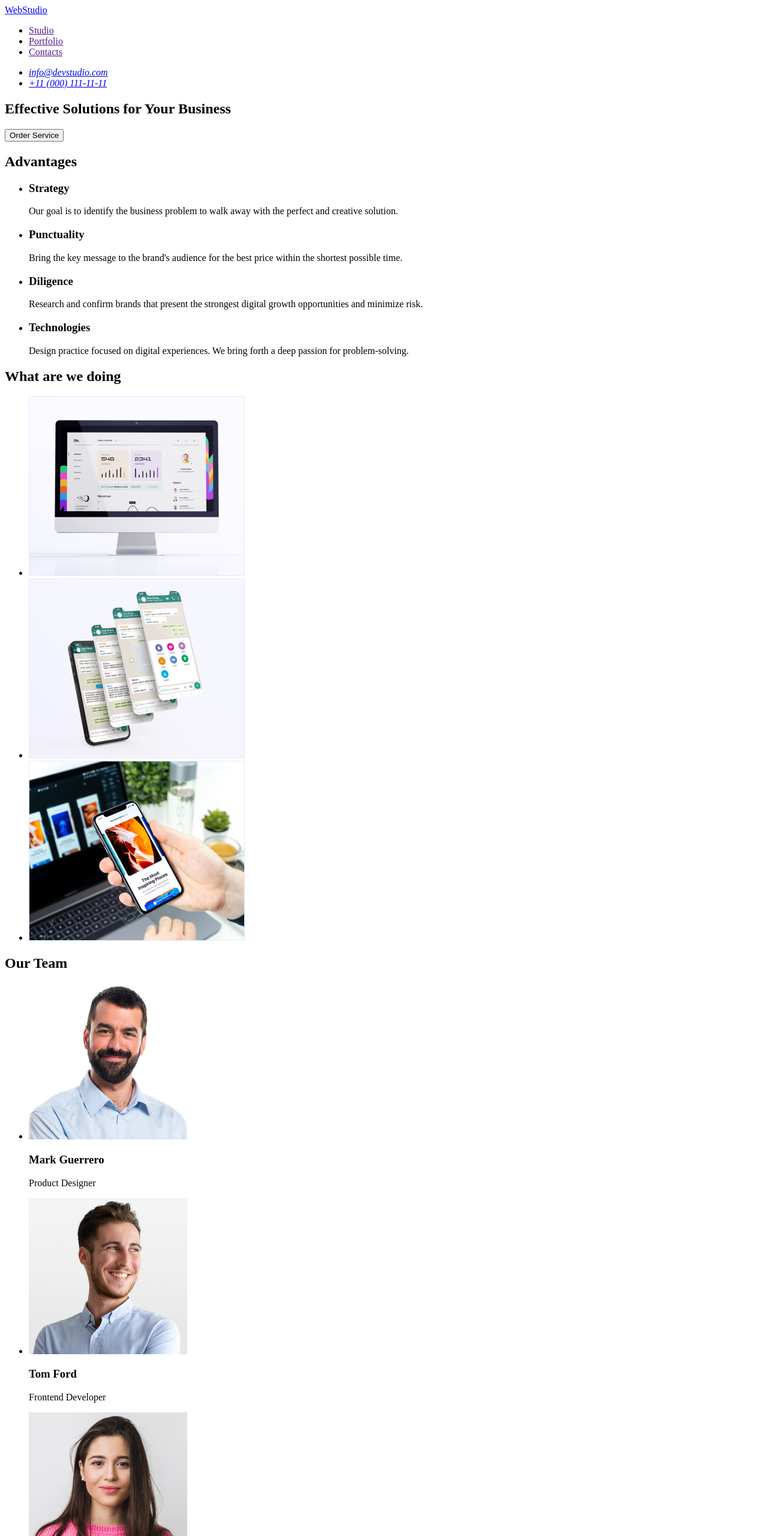
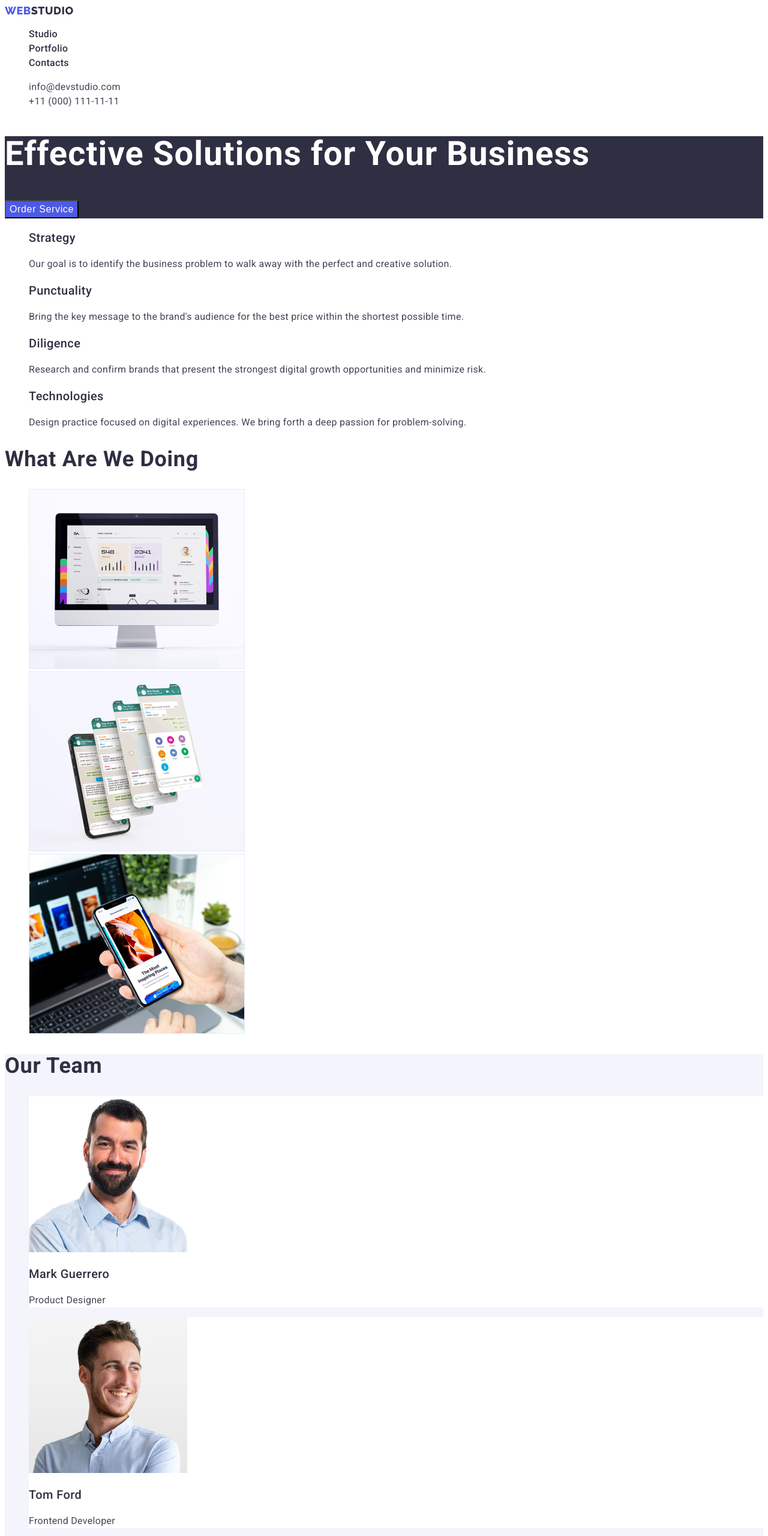
Before and after one commit to IYuliia/goit-markup-hw-02, a plain HTML site: page index.html in a window 1280 px wide. Shown: the top 2560 px of the page at 60% size. Drawn offline with Linux system fonts and the light colour scheme.

Commit message:
added styles for texts and colors

```diff
--- /dev/null
+++ b/css/styles.css
@@ -0,0 +1,249 @@
+:root {
+  --slate-text-color: #434455;
+  --navyblue-background-color: #2e2f42;
+  --accent-color: #4d5ae5;
+  --hover-accent-color: #404bbf;
+  --white: #ffffff;
+  --cloud-secondary-color: #f4f4fd;
+}
+
+body {
+  font-family: "Roboto", sans-serif;
+  color: var(--slate-text-color);
+  background-color: var(--white);
+}
+
+button {
+  cursor: pointer;
+}
+
+.link {
+  text-decoration: none;
+}
+
+.list {
+  list-style-type: none;
+}
+
+.logo {
+  font-family: "Raleway", sans-serif;
+  font-size: 18px;
+  font-weight: 800;
+  line-height: 1.16;
+  letter-spacing: 0.54px;
+  text-transform: uppercase;
+}
+
+.heading {
+  font-size: 36px;
+  line-height: 1.11;
+  letter-spacing: 0.72px;
+  text-transform: capitalize;
+  color: var(--navyblue-background-color);
+}
+
+/* HEADER */
+.page-header {
+}
+.page-nav {
+}
+.nav-logo {
+  color: var(--navyblue-background-color);
+}
+
+.nav-logo-accent {
+  color: var(--accent-color);
+}
+.menu {
+}
+
+.menu-item {
+}
+
+.menu-link {
+  font-size: 16px;
+  font-weight: 500;
+  line-height: 1.5;
+  letter-spacing: 0.32px;
+  color: var(--navyblue-background-color);
+}
+
+.menu-link:hover,
+.menu-link:focus {
+  color: var(--hover-accent-color);
+}
+
+.page-address {
+}
+.address-list {
+}
+.address-list-item {
+}
+.address-link {
+  font-size: 16px;
+  font-weight: 400;
+  line-height: 1.5;
+  letter-spacing: 0.32px;
+  font-style: normal;
+  color: var(--slate-text-color);
+}
+
+.address-link:hover,
+.address-link:focus {
+  color: var(--hover-accent-color);
+}
+
+/* HERO */
+
+.hero {
+  background-color: var(--navyblue-background-color);
+}
+.hero-heading {
+  font-size: 56px;
+  line-height: 1.07;
+  letter-spacing: 1.12px;
+  color: var(--white);
+}
+.hero-button {
+  font-size: 16px;
+  font-weight: 500;
+  line-height: 1.5;
+  letter-spacing: 0.64px;
+  color: var(--white);
+  background-color: var(--accent-color);
+}
+
+.hero-button:hover,
+.hero-button:focus {
+  background-color: var(--hover-accent-color);
+}
+
+/* ADVANTAGES */
+
+.advantages {
+}
+.advantages-heading {
+}
+.advantages-list {
+}
+.advantages-item {
+}
+
+.advantages-subheading {
+  font-size: 20px;
+  font-weight: 500;
+  line-height: 1.2;
+  letter-spacing: 0.4px;
+  color: var(--navyblue-background-color);
+}
+
+.advantages-text {
+  font-size: 16px;
+  line-height: 1.5;
+  letter-spacing: 0.32px;
+}
+
+/* WHAT ARE WE DOING */
+
+.what-we-do {
+}
+
+.what-we-do-list {
+}
+.what-we-do-item {
+}
+.what-we-do-image {
+}
+
+/* TEAM */
+
+.team {
+  background-color: var(--cloud-secondary-color);
+}
+
+.team-list {
+}
+.team-item {
+  background-color: var(--white);
+}
+.team-item-image {
+}
+.team-name {
+  font-size: 20px;
+  font-weight: 500;
+  line-height: 1.2;
+  letter-spacing: 0.4px;
+  color: var(--navyblue-background-color);
+}
+.team-profession {
+  font-size: 16px;
+  line-height: 1.5;
+  letter-spacing: 0.32px;
+}
+
+/* FOOTER */
+
+.page-footer {
+  background-color: var(--navyblue-background-color);
+}
+
+.footer-logo {
+  color: var(--cloud-secondary-color);
+}
+
+.footer-text {
+  font-size: 16px;
+  line-height: 1.5;
+  letter-spacing: 0.32px;
+  color: var(--cloud-secondary-color);
+}
+
+/* PORTFOLIO PAGE
+
+FILTER */
+.filter-nav {
+}
+.filter-nav-list {
+}
+.filter-nav-list-item {
+}
+.filter-nav-button {
+  font-size: 16px;
+  font-weight: 500;
+  line-height: 1.5;
+  letter-spacing: 0.64px;
+  color: var(--accent-color);
+  background-color: var(--cloud-secondary-color);
+}
+
+.filter-nav-button:hover,
+.filter-nav-button:focus {
+  color: var(--white);
+  background-color: var(--hover-accent-color);
+}
+
+/* FILTER CARDS */
+
+.filter-card-list {
+}
+
+.filter-card-item {
+}
+
+.filter-card-link {
+}
+
+.filter-card-image {
+}
+.filter-card-heading {
+  font-size: 20px;
+  font-weight: 500;
+  line-height: 1.2;
+  letter-spacing: 0.4px;
+  color: var(--navyblue-background-color);
+}
+.filter-card-text {
+  font-size: 16px;
+  line-height: 1.5;
+  letter-spacing: 0.32px;
+}
--- a/index.html
+++ b/index.html
@@ -5,93 +5,110 @@
     <meta http-equiv="X-UA-Compatible" content="IE=edge" />
     <meta name="viewport" content="width=device-width, initial-scale=1.0" />
     <title>WebStudio</title>
+    <link rel="preconnect" href="https://fonts.googleapis.com" />
+    <link rel="preconnect" href="https://fonts.gstatic.com" crossorigin />
+    <link
+      href="https://fonts.googleapis.com/css2?family=Raleway:wght@800&family=Roboto:wght@400;500;700;900&display=swap"
+      rel="stylesheet"
+    />
+
+    <link rel="stylesheet" href="./css/styles.css" />
   </head>
   <body>
-    <header>
-      <nav>
-        <a href="./index.html">WebStudio</a>
-        <ul>
-          <li>
-            <a href="">Studio</a>
+    <header class="page-header">
+      <nav class="page-nav">
+        <a class="nav-logo logo link" href="./index.html"
+          ><span class="nav-logo-accent">Web</span>Studio</a
+        >
+        <ul class="menu list">
+          <li class="menu-item">
+            <a class="menu-link link" href="./index.html">Studio</a>
           </li>
-          <li>
-            <a href="">Portfolio</a>
+          <li class="menu-item">
+            <a class="menu-link link" href="./portfolio.html">Portfolio</a>
           </li>
-          <li>
-            <a href="">Contacts</a>
+          <li class="menu-item">
+            <a class="menu-link link" href="">Contacts</a>
           </li>
         </ul>
       </nav>
-      <address>
-        <ul>
-          <li>
-            <a href="mailto:info@devstudio.com">info@devstudio.com</a>
+      <address class="page-address">
+        <ul class="address-list list">
+          <li class="address-list-item">
+            <a class="address-link link" href="mailto:info@devstudio.com"
+              >info@devstudio.com</a
+            >
           </li>
-          <li>
-            <a href="tel:+110001111111">+11 (000) 111-11-11</a>
+          <li class="address-list-item">
+            <a class="address-link link" href="tel:+110001111111"
+              >+11 (000) 111-11-11</a
+            >
           </li>
         </ul>
       </address>
     </header>
     <main>
-      <section>
-        <h1>Effective Solutions for Your Business</h1>
-        <button type="button">Order Service</button>
+      <section class="hero">
+        <h1 class="hero-heading">Effective Solutions for Your Business</h1>
+        <button class="hero-button" type="button">Order Service</button>
       </section>
-      <section>
-        <h2>Advantages</h2>
-        <ul>
-          <li>
-            <h3>Strategy</h3>
-            <p>
+      <section class="advantages">
+        <h2 class="heading" hidden>Advantages</h2>
+        <ul class="advantages-list list">
+          <li class="advantages-item">
+            <h3 class="advantages-subheading">Strategy</h3>
+            <p class="advantages-text">
               Our goal is to identify the business problem to walk away with the
               perfect and creative solution.
             </p>
           </li>
-          <li>
-            <h3>Punctuality</h3>
-            <p>
+          <li class="advantages-item">
+            <h3 class="advantages-subheading">Punctuality</h3>
+            <p class="advantages-text">
               Bring the key message to the brand's audience for the best price
               within the shortest possible time.
             </p>
           </li>
-          <li>
-            <h3>Diligence</h3>
-            <p>
+          <li class="advantages-item">
+            <h3 class="advantages-subheading">Diligence</h3>
+            <p class="advantages-text">
               Research and confirm brands that present the strongest digital
               growth opportunities and minimize risk.
             </p>
           </li>
-          <li>
-            <h3>Technologies</h3>
-            <p>
+          <li class="advantages-item">
+            <h3 class="advantages-subheading">Technologies</h3>
+            <p class="advantages-text">
               Design practice focused on digital experiences. We bring forth a
               deep passion for problem-solving.
             </p>
           </li>
         </ul>
       </section>
-      <section>
-        <h2>What are we doing</h2>
-        <ul>
-          <li>
+      <section class="what-we-do">
+        <h2 class="heading">What are we doing</h2>
+        <ul class="what-we-do-list list">
+          <li class="what-we-do-item">
             <img
+              class="what-we-do-image"
               src="./images/what-we-are-doing/desktop.jpg"
               alt="desktop"
               width="360"
               height="300"
             />
           </li>
-          <li>
+          <li class="what-we-do-item">
             <img
+              class="what-we-do-image"
               src="./images/what-we-are-doing/mobile-screens.jpg"
               alt="mobile screens"
               width="360"
               height="300"
             />
           </li>
-          <li>
+          <li class="what-we-do-item">
             <img
+              class="what-we-do-image"
               src="./images/what-we-are-doing/mobile-and-laptop.jpg"
               alt="mobile and laptop"
               width="360"
@@ -100,55 +117,61 @@
           </li>
         </ul>
       </section>
-      <section>
-        <h2>Our Team</h2>
-        <ul>
-          <li>
+      <section class="team">
+        <h2 class="heading">Our Team</h2>
+        <ul class="team-list list">
+          <li class="team-item">
             <img
+              class="team-item-image"
               src="./images/our-team/mark-guerrero.jpg"
               alt="Mark Guerrero"
               width="264"
               height="260"
             />
-            <h3>Mark Guerrero</h3>
-            <p>Product Designer</p>
+            <h3 class="team-name">Mark Guerrero</h3>
+            <p class="team-profession">Product Designer</p>
           </li>
-          <li>
+          <li class="team-item">
             <img
+              class="team-item-image"
               src="./images/our-team/tom-ford.jpg"
               alt="Tom Ford"
               width="264"
               height="260"
             />
-            <h3>Tom Ford</h3>
-            <p>Frontend Developer</p>
+            <h3 class="team-name">Tom Ford</h3>
+            <p class="team-profession">Frontend Developer</p>
           </li>
-          <li>
+          <li class="team-item">
             <img
+              class="team-item-image"
               src="./images/our-team/camila-garcia.jpg"
               alt="Camila Garcia"
               width="264"
               height="260"
             />
-            <h3>Camila Garcia</h3>
-            <p>Marketing</p>
+            <h3 class="team-name">Camila Garcia</h3>
+            <p class="team-profession">Marketing</p>
           </li>
-          <li>
+          <li class="team-item">
             <img
+              class="team-item-image"
               src="./images/our-team/daniel-wilson.jpg"
               alt="Daniel Wilson"
               width="264"
               height="260"
             />
-            <h3>Daniel Wilson</h3>
-            <p>UI Designer</p>
+            <h3 class="team-name">Daniel Wilson</h3>
+            <p class="team-profession">UI Designer</p>
           </li>
         </ul>
       </section>
     </main>
-    <footer>
-      <a href="./index.html">WebStudio</a>
-      <p>
+    <footer class="page-footer">
+      <a class="footer-logo logo link" href="./index.html"
+        ><span class="nav-logo-accent">Web</span>Studio</a
+      >
+      <p class="footer-text">
         Increase the flow of customers and sales for your business with digital
         marketing & growth solutions.
       </p>
```
Also changed, not shown: portfolio.html (+106 -54 lines), 2 other files.
